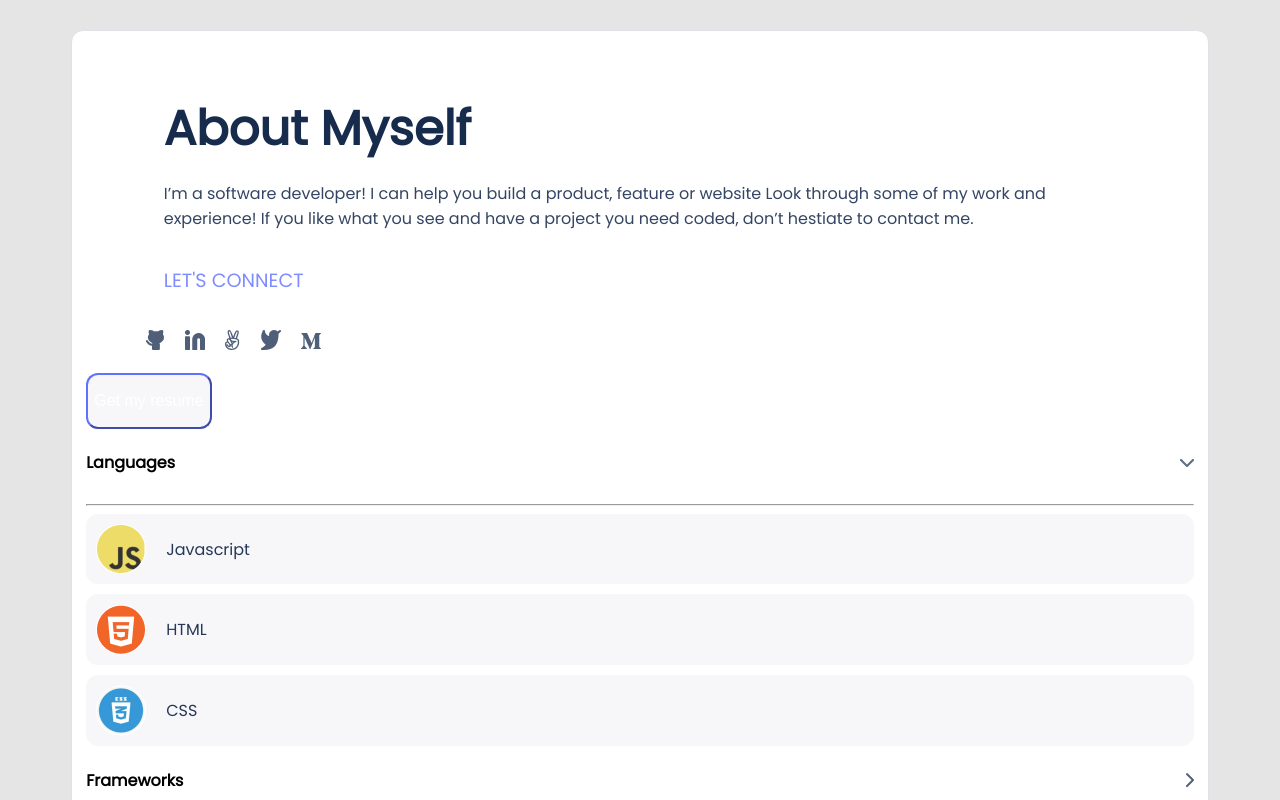
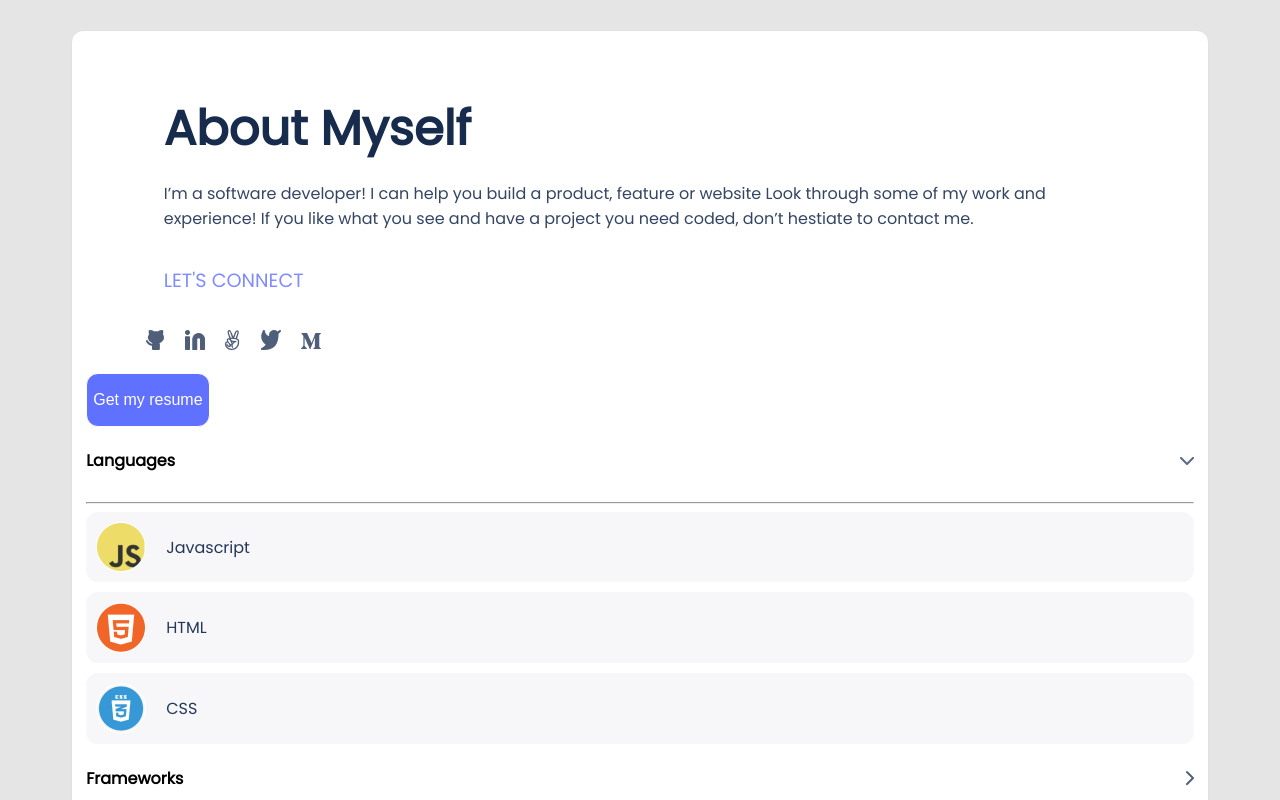
Before and after one commit to helina42/Portfolio-setup-and-mobile, a website: page index.html in a window 1280 px wide. In both pictures the pointer is over the button "Get my resume". Shown: the part 4682-5482 px from the top of the page. Drawn offline with Linux system fonts and the light colour scheme.

Commit message:
Fix button style.css

```diff
--- a/style.css
+++ b/style.css
@@ -211,7 +211,8 @@ h1 {
 }
 
 .buttonr:hover {
-  background: #f7f7f9;
+  background: #6070ff;
+  border: 1px solid;
 }
 
 ul ul {
```
